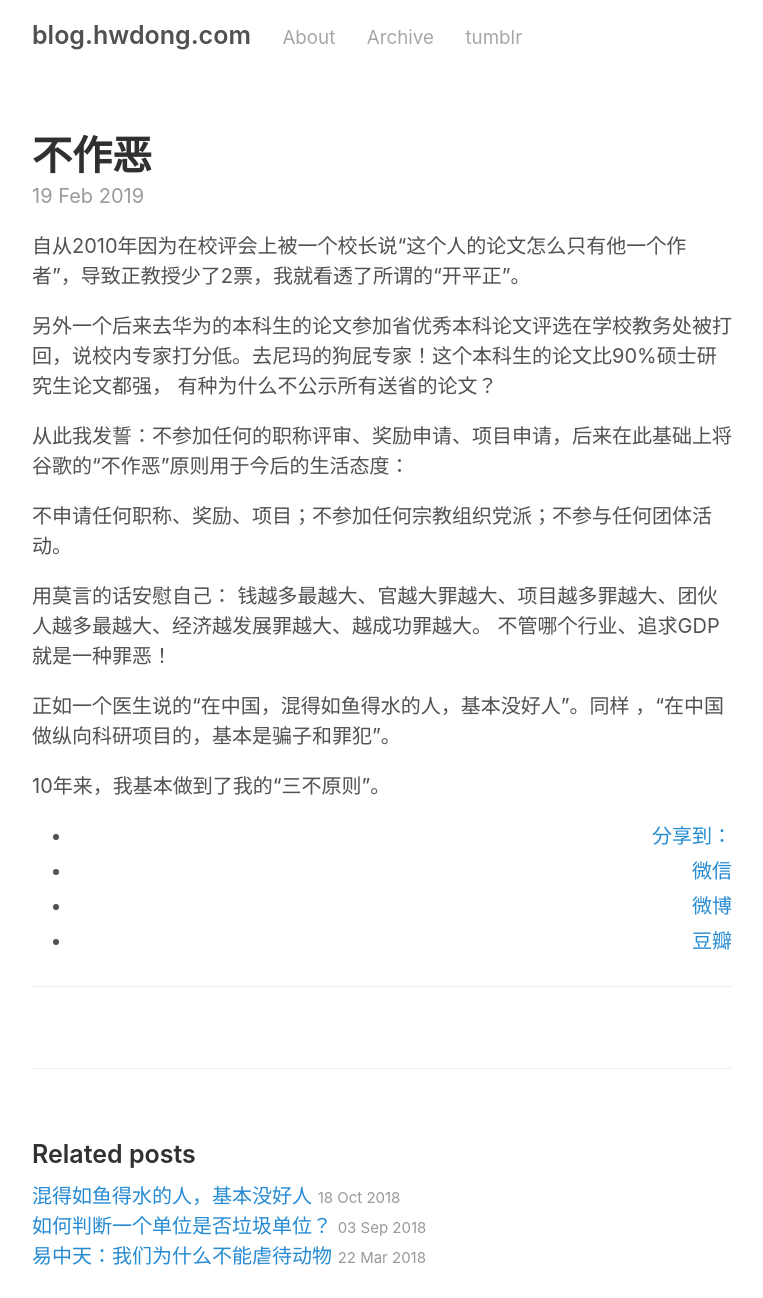
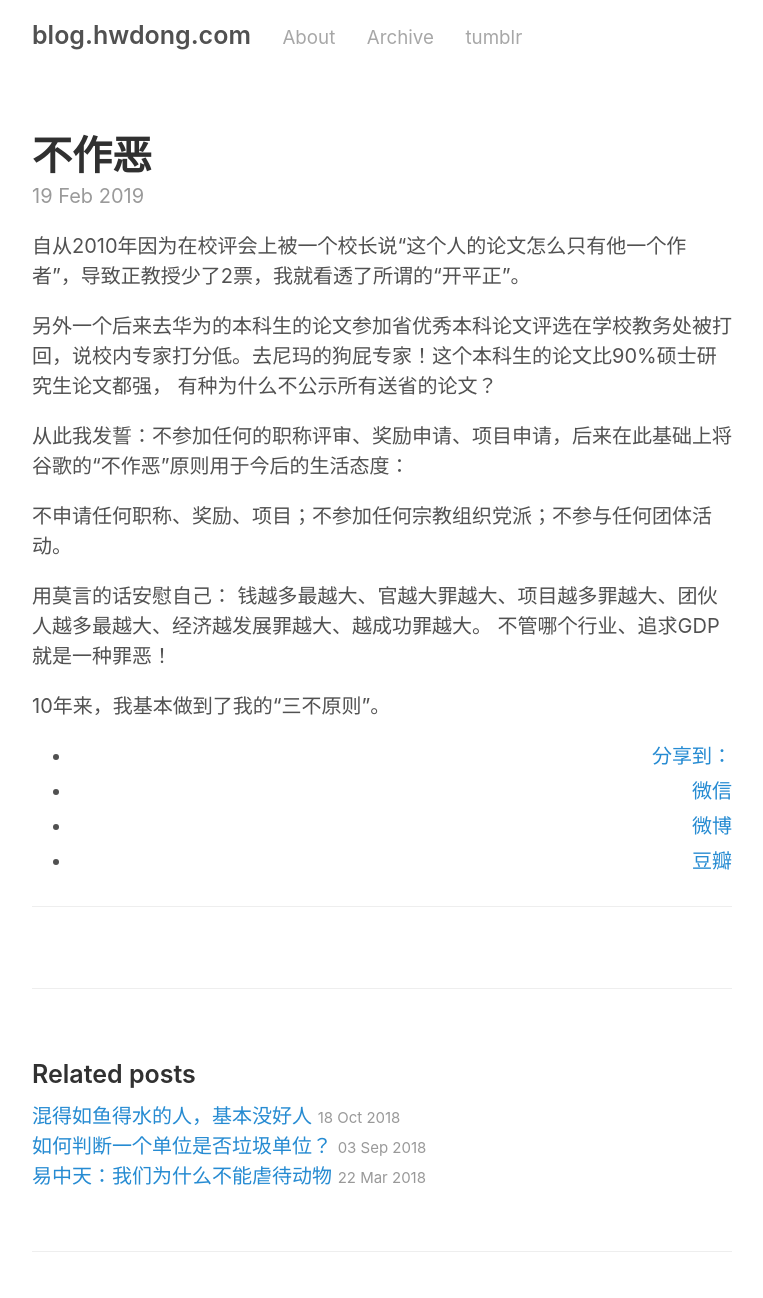
Before and after one commit to hwdong/hwdong-old.github.io, a Jekyll site: the page built from _posts/2019-02-19-不做恶.md, in a window 1280 px wide. Shown: the top 1298 px of the page, without its empty margins (258-1021 px from the left). Built offline with Jekyll 4.4.1, drawn with Linux system fonts in a browser that asks for light colours; comment, search, counter and statistics services are not loaded; grey boxes are pictures that could not be loaded.

Commit message:
Update 2019-02-19-不做恶.md

```diff
--- a/_posts/2019-02-19-不做恶.md
+++ b/_posts/2019-02-19-不做恶.md
@@ -21,6 +21,5 @@ tags:
 
 用莫言的话安慰自己： 钱越多最越大、官越大罪越大、项目越多罪越大、团伙人越多最越大、经济越发展罪越大、越成功罪越大。 不管哪个行业、追求GDP就是一种罪恶！
 
-正如一个医生说的“在中国，混得如鱼得水的人，基本没好人”。同样 ，“在中国做纵向科研项目的，基本是骗子和罪犯”。
 
 10年来，我基本做到了我的“三不原则”。
```
